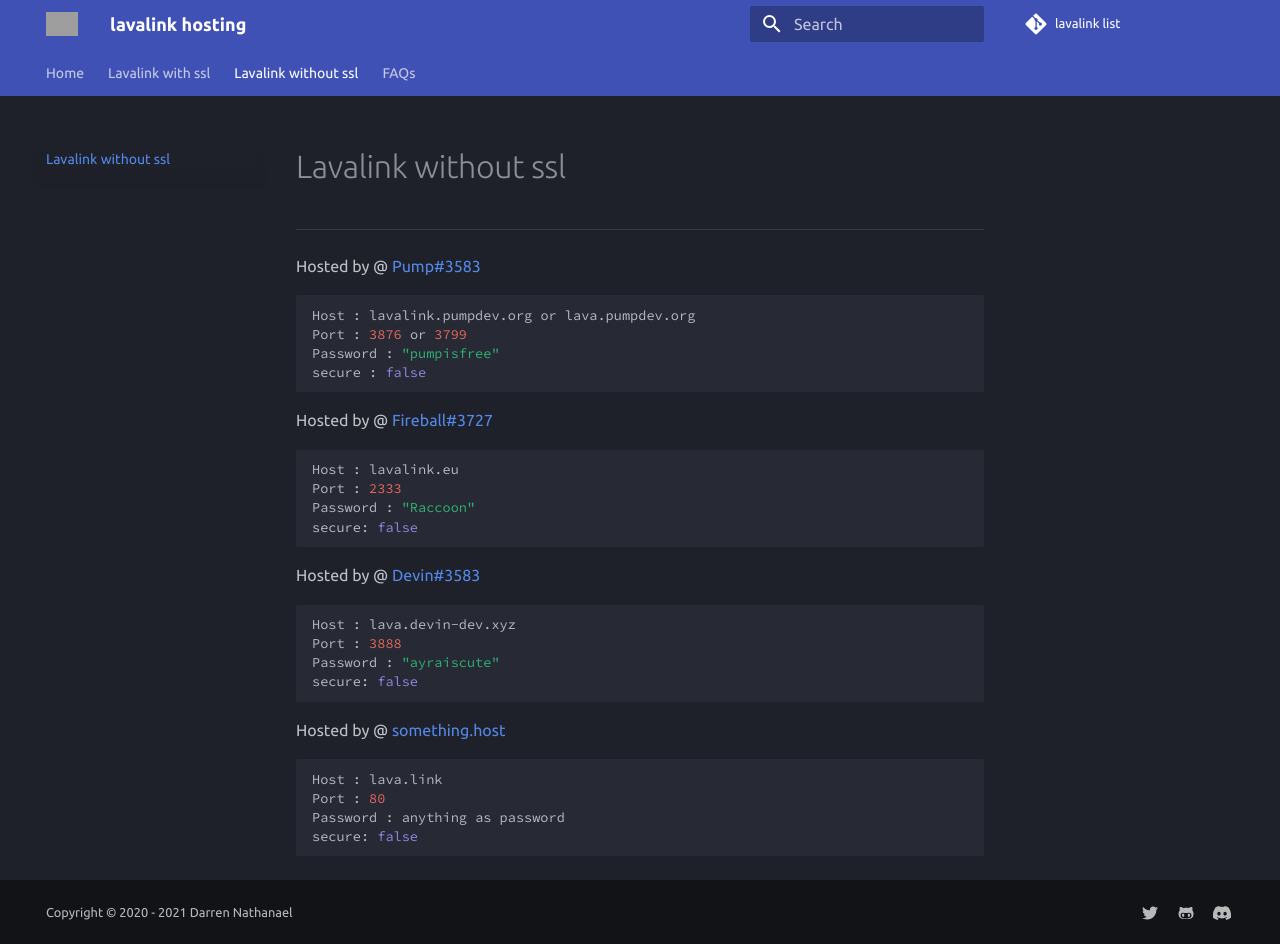
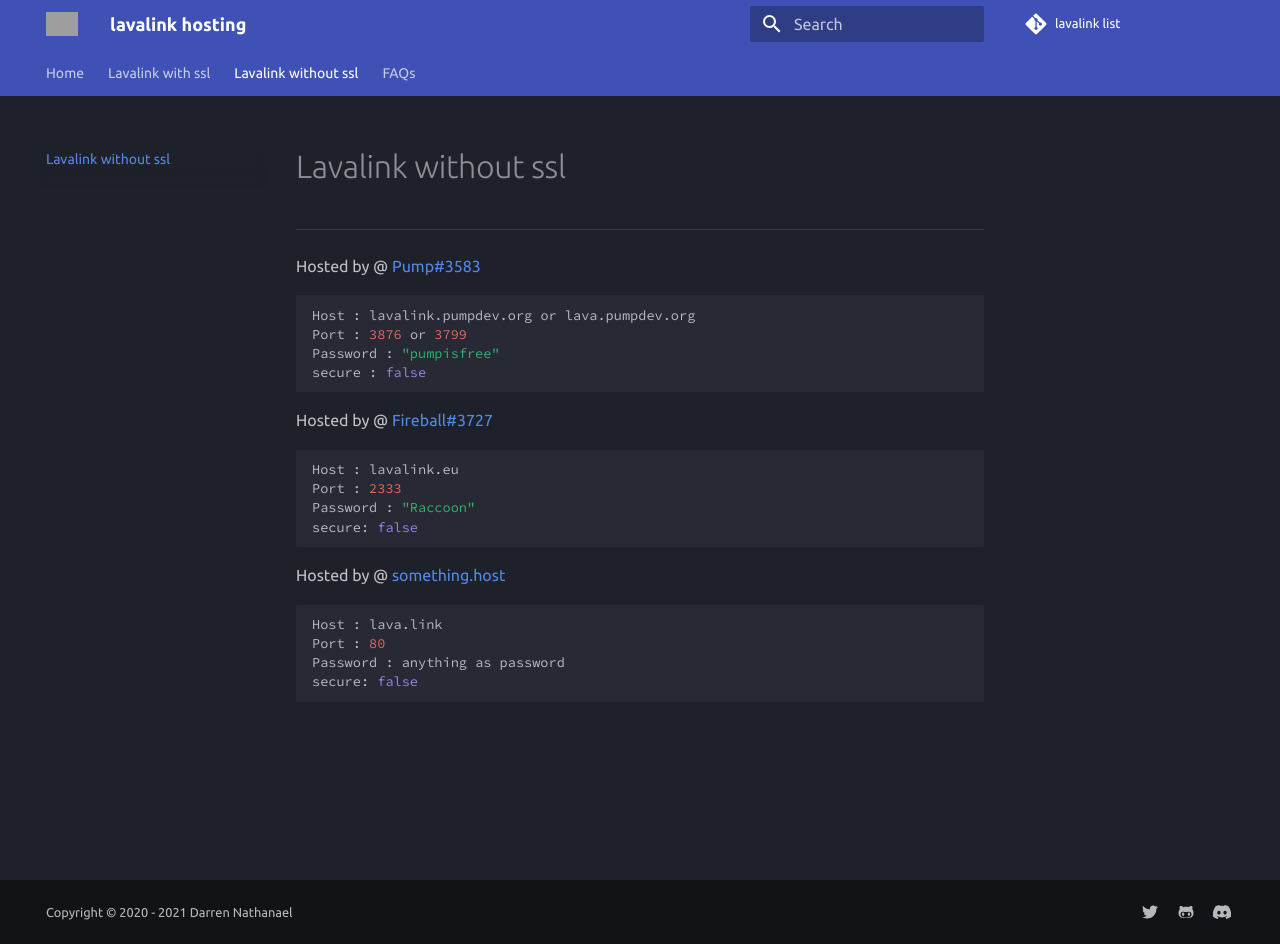
Before and after one commit to DarrenOfficial/lavalink-list, an MkDocs documentation site: the page built from docs/NoSSL/lavalink-without-ssl.md, in a window 1280 px wide and 944 px high. Built offline with MkDocs 1.6.1 and Material for MkDocs 9.7.7, drawn with Linux system fonts in a browser that asks for light colours; comment, search, counter and statistics services are not loaded; grey boxes are pictures that could not be loaded.

Commit message:
Node dead.

````diff
--- a/docs/NoSSL/lavalink-without-ssl.md
+++ b/docs/NoSSL/lavalink-without-ssl.md
@@ -14,13 +14,6 @@ Port : 2333
 Password : "Raccoon"
 secure: false
 ```
-Hosted by @ [Devin#3583](https://devin-dev.xyz)
-```bash
-Host : lava.devin-dev.xyz
-Port : 3888
-Password : "ayraiscute"
-secure: false
-```
 Hosted by @ [something.host](https://support.something.host/en/article/lavalink-hosting-okm26z/)
 ```bash
 Host : lava.link
````
